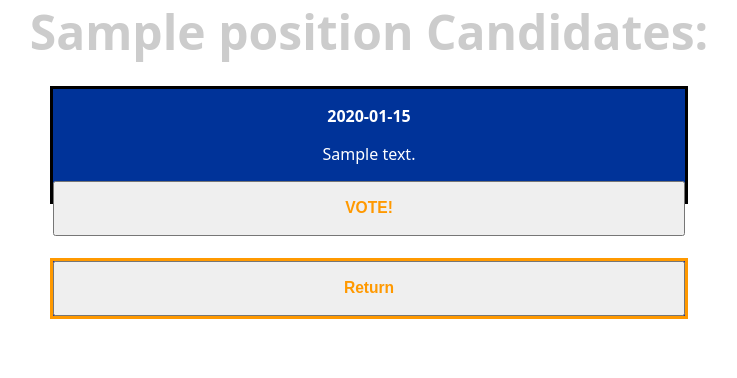
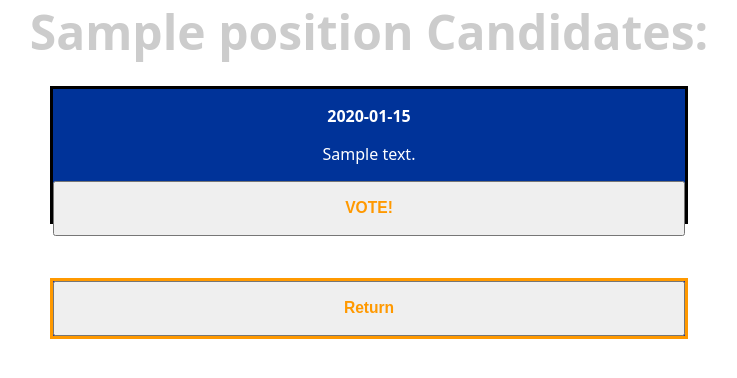
Before and after one commit to bball24/ElectionCat, a Flask app: template templates/m_candidates.htm in a window 1280 px wide. Shown: the part 184-562 px from the top of the page, without its empty margins (271-1008 px from the left). Run offline with Flask 2, Linux system fonts and the light colour scheme; the template is opened without the code that fills it: most values are stand-ins (such as "Sample title", 1, 10 or a date in 2020).

Commit message:
adjusted button

```diff
--- a/templates/m_candidates.htm
+++ b/templates/m_candidates.htm
@@ -80,7 +80,7 @@ div.vote-bar-yes {
           <div class="item-center">
               <p><font face="sans"><b>{{ candidate }}</b></font></p>
               <p><font face="sans">{{ candidate_bio }}</font></p>
-              <form method="POST" action="/m_vote" class="inline" style="height:20px">
+              <form method="POST" action="/m_vote" class="inline" style="height:40px">
                   <input type="hidden" name="userID" value="{{ userID }}">
                   <input type="hidden" name="position" value="{{ position }}">
                   <input type="hidden" name="candidate" value="{{ candidate }}">
```
